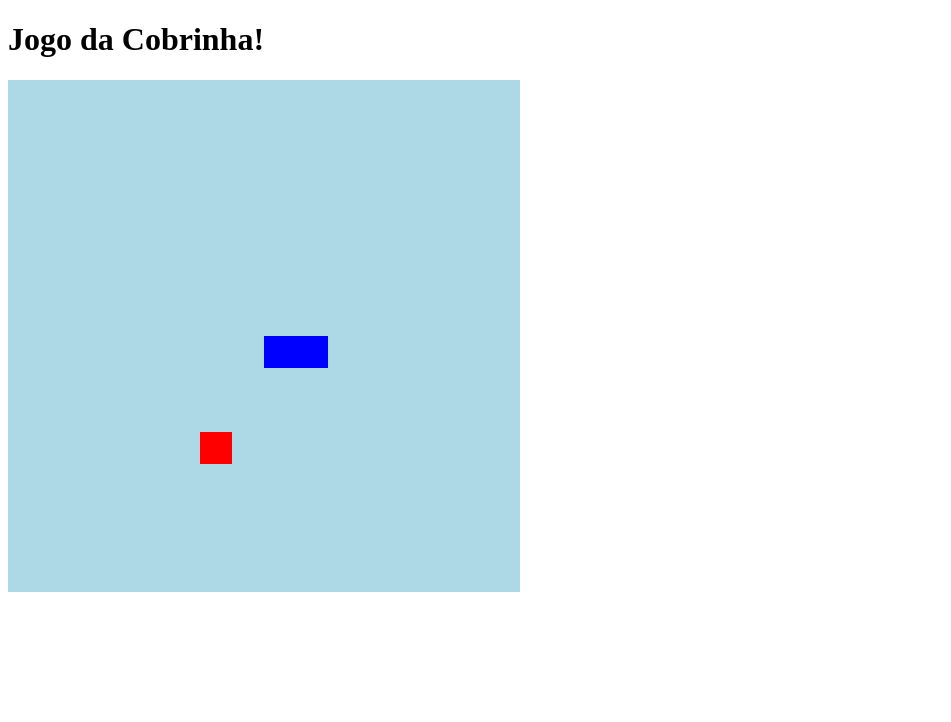
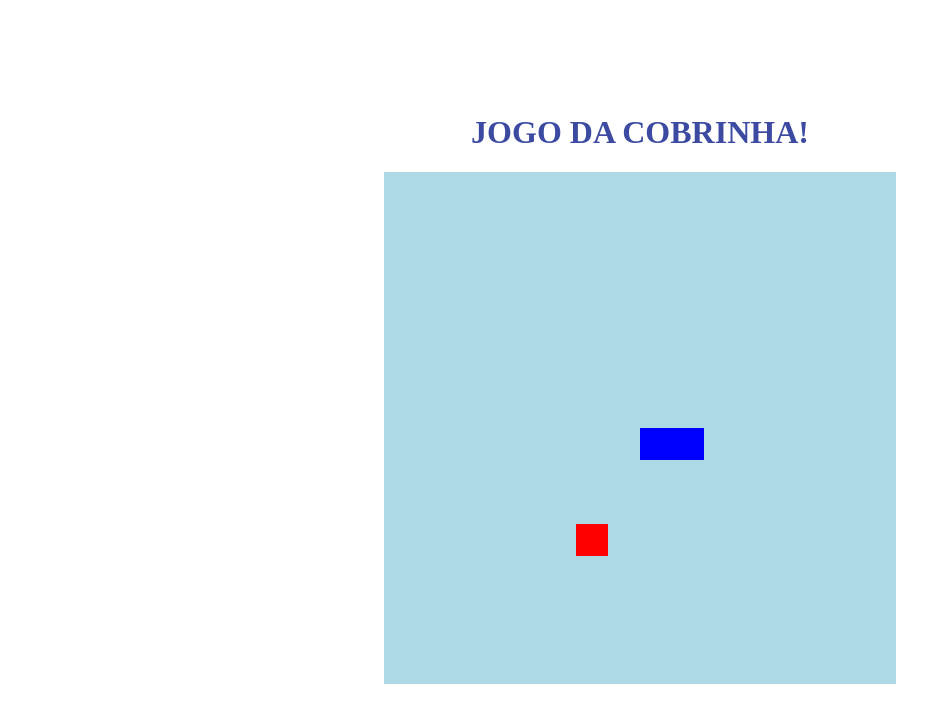
Before and after one commit to brunofernandes23/Jogo-da-Cobrinha, a plain HTML site: page index.html in a window 1280 px wide. Shown: the whole page, without its empty margins (0-951 px from the left). Drawn offline with Linux system fonts and the light colour scheme.

Commit message:
Foi difinido os estilos finais e finalizado o jogo!

```diff
--- a/css/style.css
+++ b/css/style.css
@@ -0,0 +1,9 @@
+body {
+    height: 95vh;
+    width: 95;
+    display: flex;
+    justify-content: center;
+    align-items: center;
+    flex-direction: column;
+    color: rgb(60, 75, 161);
+}
--- a/index.html
+++ b/index.html
@@ -9,7 +9,7 @@
     <title>Jogo da Cobra</title>
 </head>
 <body>
-    <h1>Jogo da Cobrinha!</h1>
+    <h1>JOGO DA COBRINHA!</h1>
     <canvas id="snake" width="512" height="512"></canvas>
 </body>
 </html>
```
